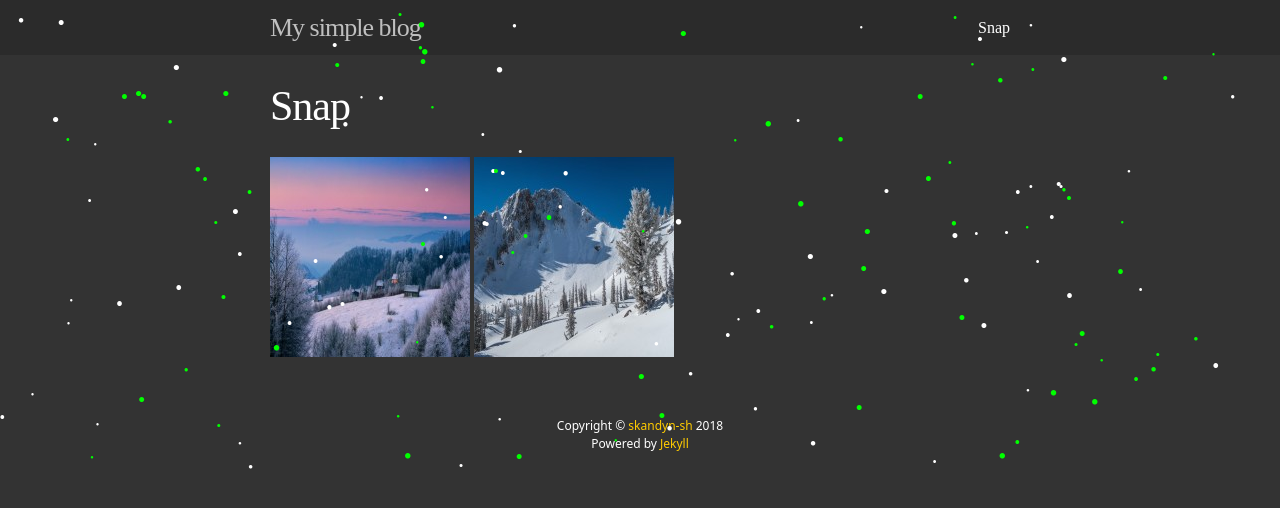
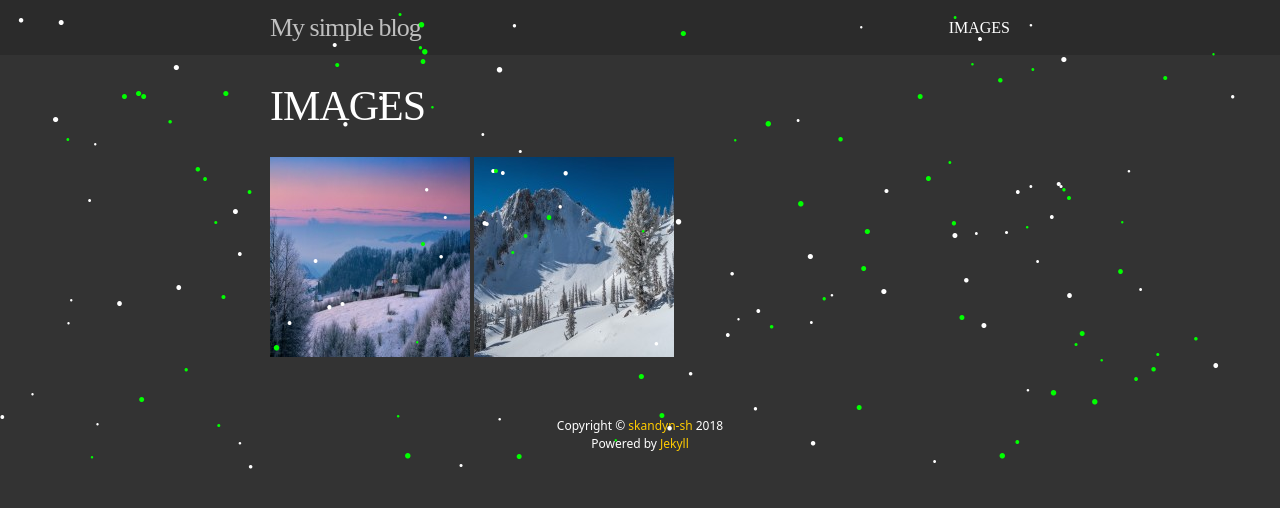
Before and after one commit to skandyn-sh/skandyn-sh.github.io, a Jekyll site: the page built from photos.html, in a window 1280 px wide. Shown: the top 508 px of the page. Built offline with Jekyll 4.4.1, drawn with Linux system fonts in a browser that asks for light colours; nearby versions of some CDN libraries; library files that are not in the unit come from our copies; comment, search, counter and statistics services are not loaded.

Commit message:
Update photos.html

```diff
--- a/photos.html
+++ b/photos.html
@@ -1,8 +1,8 @@
 ---
 layout: page
-title: Snap
-permalink: /snap/
+title: IMAGES
+permalink: /images/
 ---
 
 <a data-fancybox="gallery" href="/img/photos/big_1.jpg"><img src="/img/photos/small_1.jpg"></a>
-<a data-fancybox="gallery" href="/img/photos/big_1.jpg"><img src="/img/photos/small_2.jpg"></a>
+<a data-fancybox="gallery" href="/img/photos/big_2.jpg"><img src="/img/photos/small_2.jpg"></a>
```
